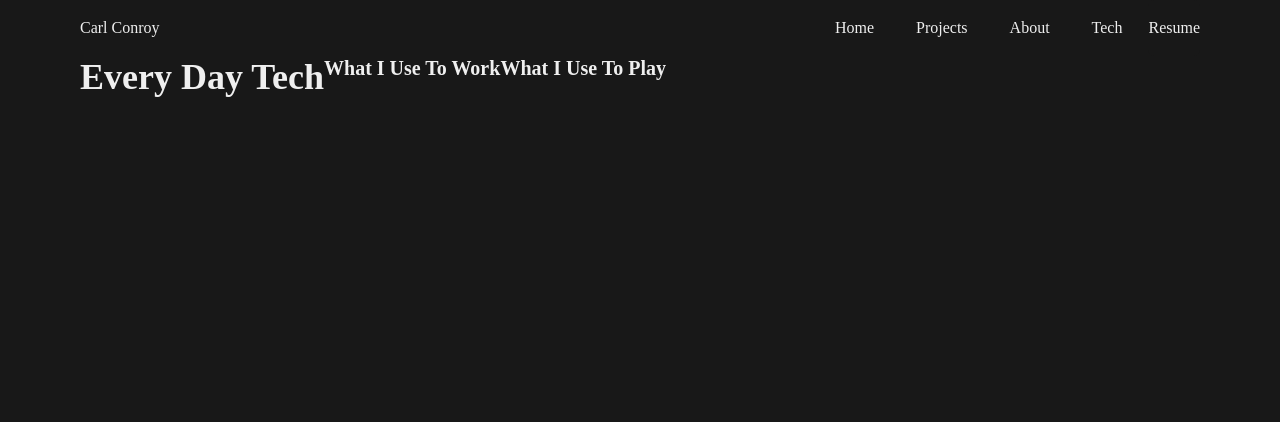
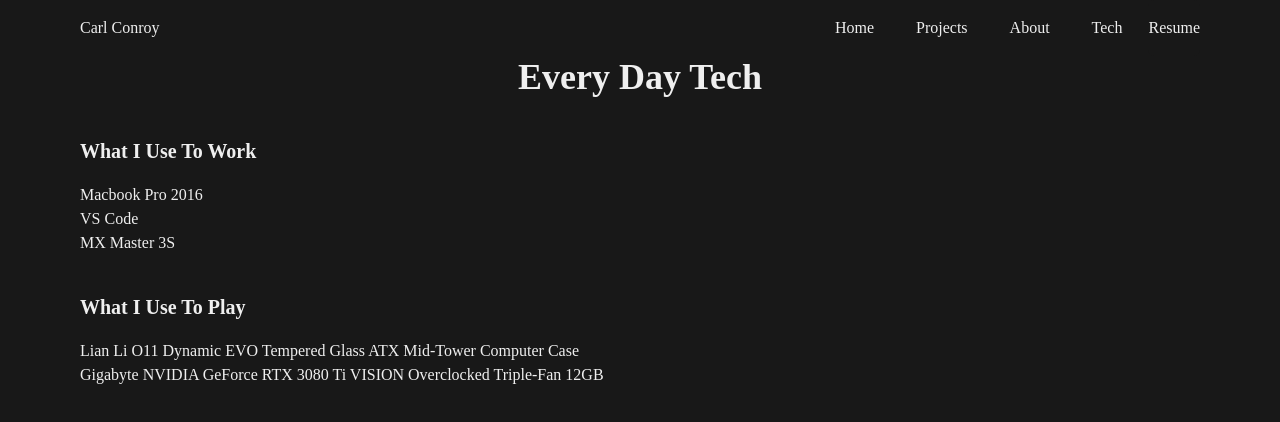
Before and after one commit to CarlinCharge/carlconroyv2, a Next.js app: page /TechPage in a window 1280 px wide. Shown: the top 422 px of the page. Built offline with nearby package versions, Linux system fonts and the light colour scheme.

Commit message:
tech page update, chakra style props experimentation

```diff
--- a/src/components/Tech/Tech.tsx
+++ b/src/components/Tech/Tech.tsx
@@ -1,14 +1,43 @@
-import { Container, Box, Flex, Heading, Image } from "@chakra-ui/react";
+import {
+  Box,
+  Flex,
+  Heading,
+  Center,
+  List,
+  ListItem,
+  Spacer,
+} from "@chakra-ui/react";
 import { Layout } from "../Layout/Layout";
 
 const Tech = () => {
   return (
     <Layout>
-      <Flex>
-        <Heading>Every Day Tech</Heading>
-        <Heading size="md">What I Use To Work</Heading>
-
-        <Heading size="md">What I Use To Play</Heading>
+      <Flex direction="column">
+        <Center>
+          <Heading>Every Day Tech</Heading>
+        </Center>
+        <Box mt="10">
+          <Heading size="md">What I Use To Work</Heading>
+          <Spacer />
+          <List mt="5">
+            <ListItem>Macbook Pro 2016 </ListItem>
+            <ListItem>VS Code</ListItem>
+            <ListItem>MX Master 3S</ListItem>
+          </List>
+        </Box>
+        <Box mt="10">
+          <Heading size="md">What I Use To Play</Heading>
+          <Spacer />
+          <List mt="5">
+            <ListItem>
+              Lian Li O11 Dynamic EVO Tempered Glass ATX Mid-Tower Computer Case
+            </ListItem>
+            <ListItem>
+              Gigabyte NVIDIA GeForce RTX 3080 Ti VISION Overclocked Triple-Fan
+              12GB
+            </ListItem>
+          </List>
+        </Box>
       </Flex>
     </Layout>
   );
```
